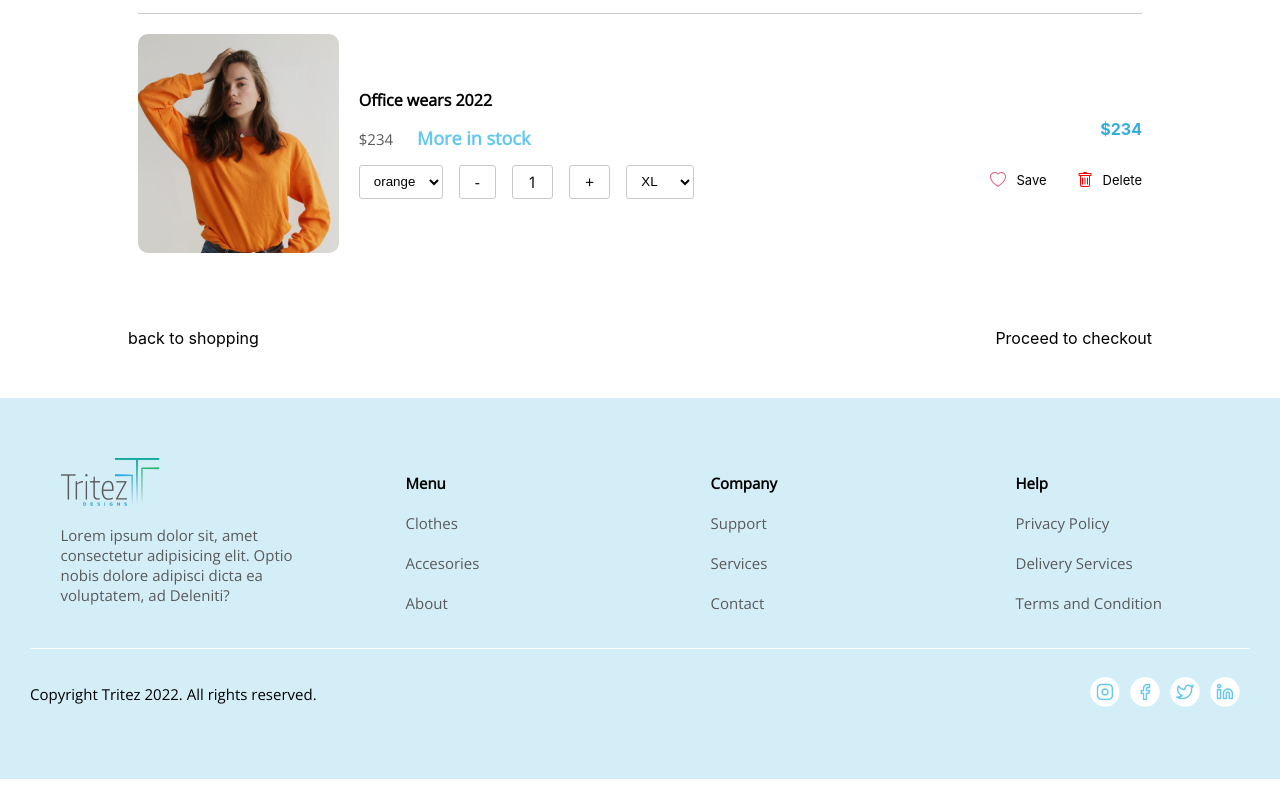
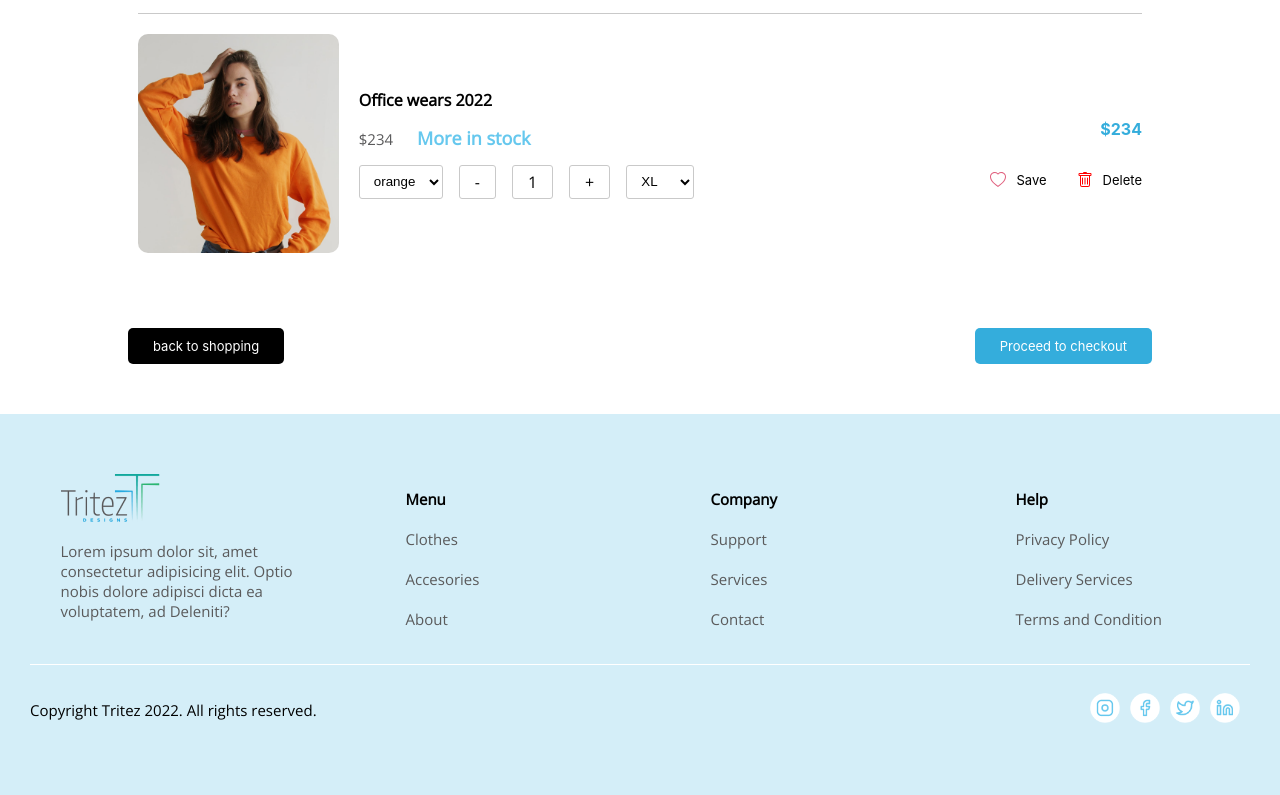
Before and after one commit to sideeq12/tritezglobal, a Next.js app: page /user_cart in a window 1280 px wide. Shown: the part 1424-2219 px from the top of the page. Built offline with nearby package versions, Linux system fonts and the light colour scheme; a web font is replaced by a local one.

Commit message:
deployment

```diff
--- a/pages/user_cart.tsx
+++ b/pages/user_cart.tsx
@@ -1,5 +1,5 @@
 import { Cart_list } from "../components/cartlist/cartlist";
-import { My_link } from "../styles/user_p";
+import { My_link, Last } from "../styles/user_p";
 import Link from "next/link";
 
 const User_cart = ()=>{
@@ -16,14 +16,17 @@ const User_cart = ()=>{
 <Link href="#" className="mai">Shopping Cart</Link>
 </My_link>
         <Cart_list />
+        <Last>
         <div className="proceed" style={{"margin" : "50px auto",  "width" : "80vw", "display" : "flex",
-        "justifyContent" : "space-between", }}>
-            <Link href="/products_list" style={{"padding" : "10px 30px", "border" : "1px solid black","fontSize" : "12px",
-            "borderRadius" : "5px"
-        }}>back to shopping</Link>
-            <Link style={{"color": "white", "padding" : "10px 15px", "backgroundColor" : "#34ADDC"}} href="/user_payment" className="pro" style={{"padding" : "10px 30px", "fontSize" : "12px", "borderRadius" : "5px", "color" : "white",
-             "backgroundColor" : "#34ADDC"}}>Proceed to checkout</Link>
+        "justifyContent" : "space-between"}}>
+            <div className="pros">
+            <Link href="/products_list">back to shopping</Link>
+            </div>
+            <div className="pro">
+            <Link  href="/user_payment">Proceed to checkout</Link>
+            </div>
         </div>
+        </Last>
         </>
     )
 }
--- a/styles/user_p.ts
+++ b/styles/user_p.ts
@@ -61,6 +61,24 @@ export const My_link = styled.div`
         color : #09668A;
     }
 `
+export const Last = styled.div`
+    /* display: none; */
+    .proceed{
+        margin : 50px auto;
+        font-size: small;
+        .pros, .pro{
+            padding : 10px 25px;
+            border-radius: 5px;
+            color : white;
+        }
+        .pros{
+            background-color: black;
+        }
+        .pro{
+            background-color: #34ADDC;
+        }
+    }
+`
 
 export const All = styled.div`
     width : 100%;
```
